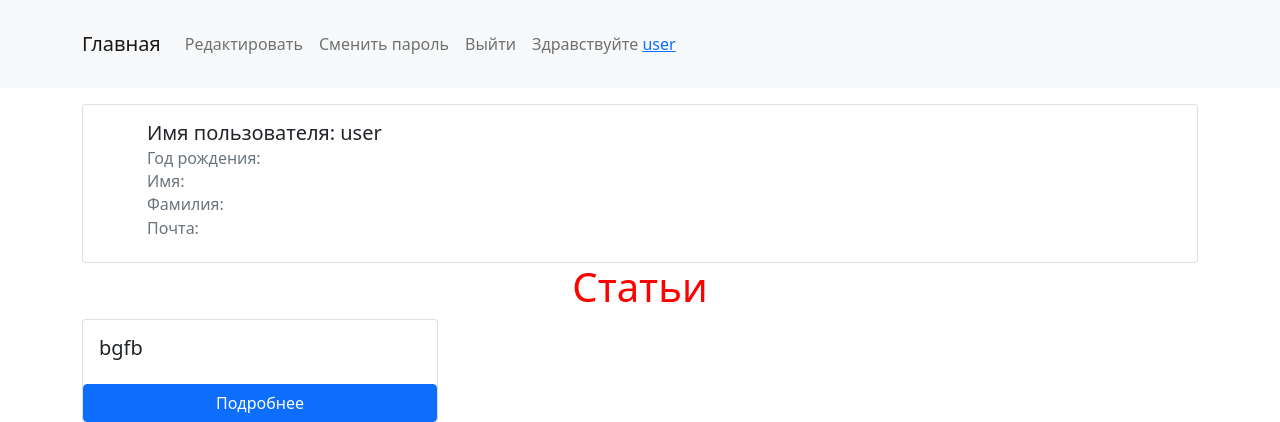
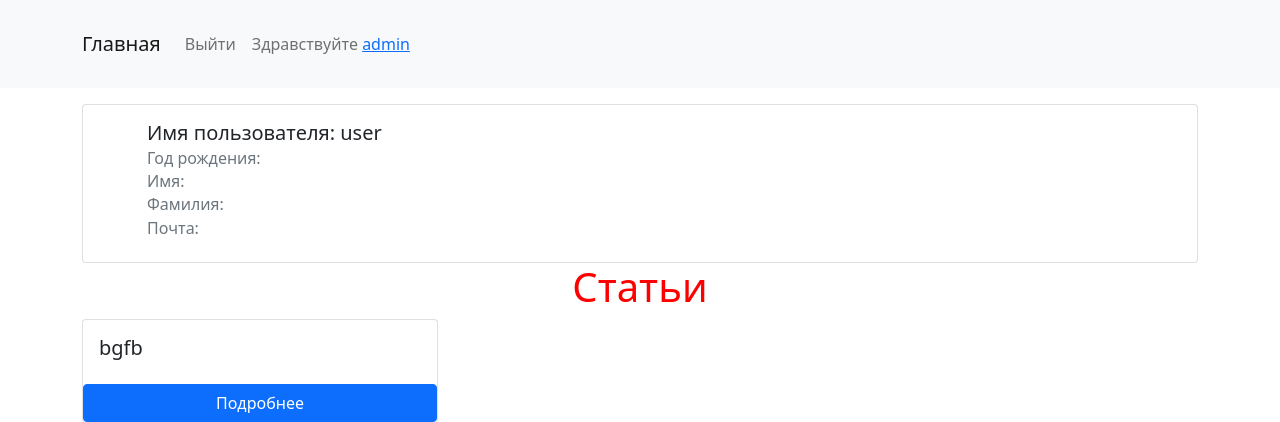
Before and after one commit to shakir76/Python_homework70, a Django app: page /accounts/2/ in a window 1280 px wide. Shown: the top 422 px of the page. Run offline with Django 4.2, Linux system fonts and the light colour scheme; a user stored in the database is signed in; data comes from the database, SQL or seed files in the repository.

Commit message:
Релизовали редактирование профиля пользователя им самим либо администратором

```diff
--- a/source/accounts/templates/profile.html
+++ b/source/accounts/templates/profile.html
@@ -2,24 +2,26 @@
 
 {% block title %}Профиль{% endblock %}
 {% block nav %}
-    <li class="nav-item">
-        <a class="nav-link" href="#">Редактировать</a>
-    </li>
-    <li class="nav-item">
-        <a class="nav-link" href="#">Сменить пароль</a>
-    </li>
+    {% if user_obj == user %}
+        <li class="nav-item">
+            <a class="nav-link" href="{% url 'accounts:change_profile' user_obj.pk %}">Редактировать</a>
+        </li>
+        <li class="nav-item">
+            <a class="nav-link" href="#">Сменить пароль</a>
+        </li>
+    {% endif %}
 {% endblock %}
 {% block content %}
     <div class="card flex-row mt-3">
-        {% if user.profile.avatar %}
-            <img src="{{ user.profile.avatar.url }}" class="card-img-top w-25" alt="...">
+        {% if user_obj.profile.avatar %}
+            <img src="{{ user_obj.profile.avatar.url }}" class="card-img-top w-25" alt="...">
         {% endif %}
         <div class="card-body ms-5">
-            <h5 class="card-title">Имя пользователя: {{ user.username }}</h5>
-            <h6 class="card-subtitle mb-2 text-muted">Год рождения: {{ user.profile.birthday }}</h6>
-            <h6 class="card-subtitle mb-2 text-muted">Имя: {{ user.first_name }}</h6>
-            <h6 class="card-subtitle mb-2 text-muted">Фамилия: {{ user.last_name }}</h6>
-            <h6 class="card-subtitle mb-2 text-muted">Почта: {{ user.email }}</h6>
+            <h5 class="card-title">Имя пользователя: {{ user_obj.username }}</h5>
+            <h6 class="card-subtitle mb-2 text-muted">Год рождения: {{ user_obj.profile.birthday }}</h6>
+            <h6 class="card-subtitle mb-2 text-muted">Имя: {{ user_obj.first_name }}</h6>
+            <h6 class="card-subtitle mb-2 text-muted">Фамилия: {{ user_obj.last_name }}</h6>
+            <h6 class="card-subtitle mb-2 text-muted">Почта: {{ user_obj.email }}</h6>
         </div>
     </div>
     {% include "partial/articles_list_partial.html" %}
--- a/source/accounts/urls.py
+++ b/source/accounts/urls.py
@@ -1,7 +1,7 @@
 from django.contrib.auth.views import LoginView, LogoutView
 from django.urls import path
 
-from accounts.views import login_view, logout_view, RegisterView, ProfileView
+from accounts.views import login_view, logout_view, RegisterView, ProfileView, ChangeProfileView
 
 app_name = "accounts"
 
@@ -9,5 +9,6 @@ urlpatterns = [
     path('login/', LoginView.as_view(template_name="login.html"), name="login"),
     path('logout/', LogoutView.as_view(), name="logout"),
     path('registration/', RegisterView.as_view(), name="registration"),
-    path('<int:pk>/', ProfileView.as_view(), name="profile")
+    path('<int:pk>/', ProfileView.as_view(), name="profile"),
+    path('<int:pk>/change/', ChangeProfileView.as_view(), name="change_profile"),
 ]
--- a/source/accounts/views.py
+++ b/source/accounts/views.py
@@ -1,13 +1,14 @@
 from django.contrib.auth import authenticate, login, logout, get_user_model
-from django.contrib.auth.mixins import LoginRequiredMixin
-from django.contrib.auth.models import User
+from django.contrib.auth.mixins import LoginRequiredMixin, PermissionRequiredMixin
 from django.core.paginator import Paginator
 from django.shortcuts import render, redirect
 from django.urls import reverse
-from django.views.generic import CreateView, DetailView
+from django.views.generic import CreateView, DetailView, UpdateView
 
-from accounts.forms import MyUserCreationForm
+from accounts.forms import MyUserCreationForm, UserChangeForm, ProfileChangeForm
 from accounts.models import Profile
+
+User = get_user_model()
 
 
 class RegisterView(CreateView):
@@ -50,10 +51,11 @@ def logout_view(request):
 
 
 class ProfileView(LoginRequiredMixin, DetailView):
-    model = get_user_model()
+    model = User
     template_name = "profile.html"
     paginate_by = 6
     paginate_orphans = 0
+    context_object_name = "user_obj"
 
     def get_context_data(self, **kwargs):
         paginator = Paginator(self.get_object().articles.all(),
@@ -66,3 +68,45 @@ class ProfileView(LoginRequiredMixin, DetailView):
         context['articles'] = page_object.object_list
         context['is_paginated'] = page_object.has_other_pages()
         return context
+
+
+class ChangeProfileView(PermissionRequiredMixin, UpdateView):
+    model = User
+    form_class = UserChangeForm
+    template_name = "change_user.html"
+    profile_form_class = ProfileChangeForm
+    context_object_name = "user_obj"
+
+    def has_permission(self):
+        return self.request.user.is_superuser or self.request.user == self.get_object()
+
+    def get_context_data(self, **kwargs):
+        context = super().get_context_data(**kwargs)
+        if "profile_form" not in context:
+            context["profile_form"] = self.profile_form_class(instance=self.get_object().profile)
+        return context
+
+    def post(self, request, *args, **kwargs):
+        print(request.POST)
+        print(request.FILES)
+        self.object = self.get_object()
+        form = self.form_class(instance=self.object, data=request.POST)
+        profile_form = self.profile_form_class(instance=self.object.profile,
+                                               data=request.POST,
+                                               files=request.FILES)
+        if form.is_valid():
+            return self.form_valid(form, profile_form)
+        else:
+            return self.form_invalid(form, profile_form)
+
+    # def get_object(self, queryset=None):
+    #     return self.request.user
+
+    def form_valid(self, form, profile_form):
+        # self.get_form()
+        form.save()
+        profile_form.save()
+        return redirect("accounts:profile", self.object.pk)
+
+    def form_invalid(self, form, profile_form):
+        return self.render_to_response(self.get_context_data(form=form, profile_form=profile_form))
--- a/source/webapp/templates/partial/form.html
+++ b/source/webapp/templates/partial/form.html
@@ -1,4 +1,6 @@
+{% if not fields_only %}
     {% csrf_token %}
+{% endif %}
 
 {% for error in form.non_field_errors %}
     <p class="text-danger">{{ error }}</p>
@@ -12,4 +14,6 @@
     <p>{{ field }}</p>
 {% endfor %}
 
+{% if not fields_only %}
     <input type="submit" value="{{ button_text }}"/>
+{% endif %}
```
Also changed, not shown: source/accounts/forms.py (+16 -22 lines), source/accounts/templates/change_user.html (added, +11 -0 lines). Lines whose indentation alone changed are shown as unchanged.
